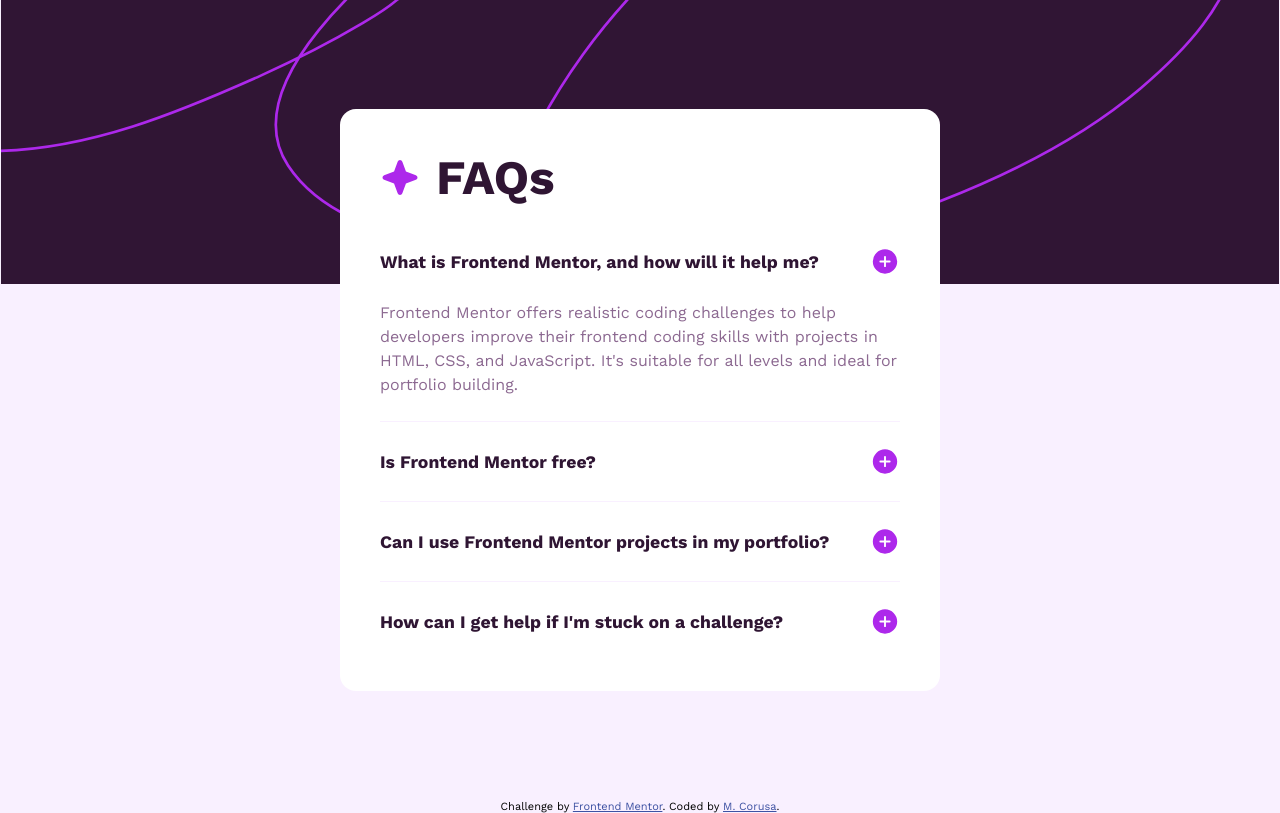
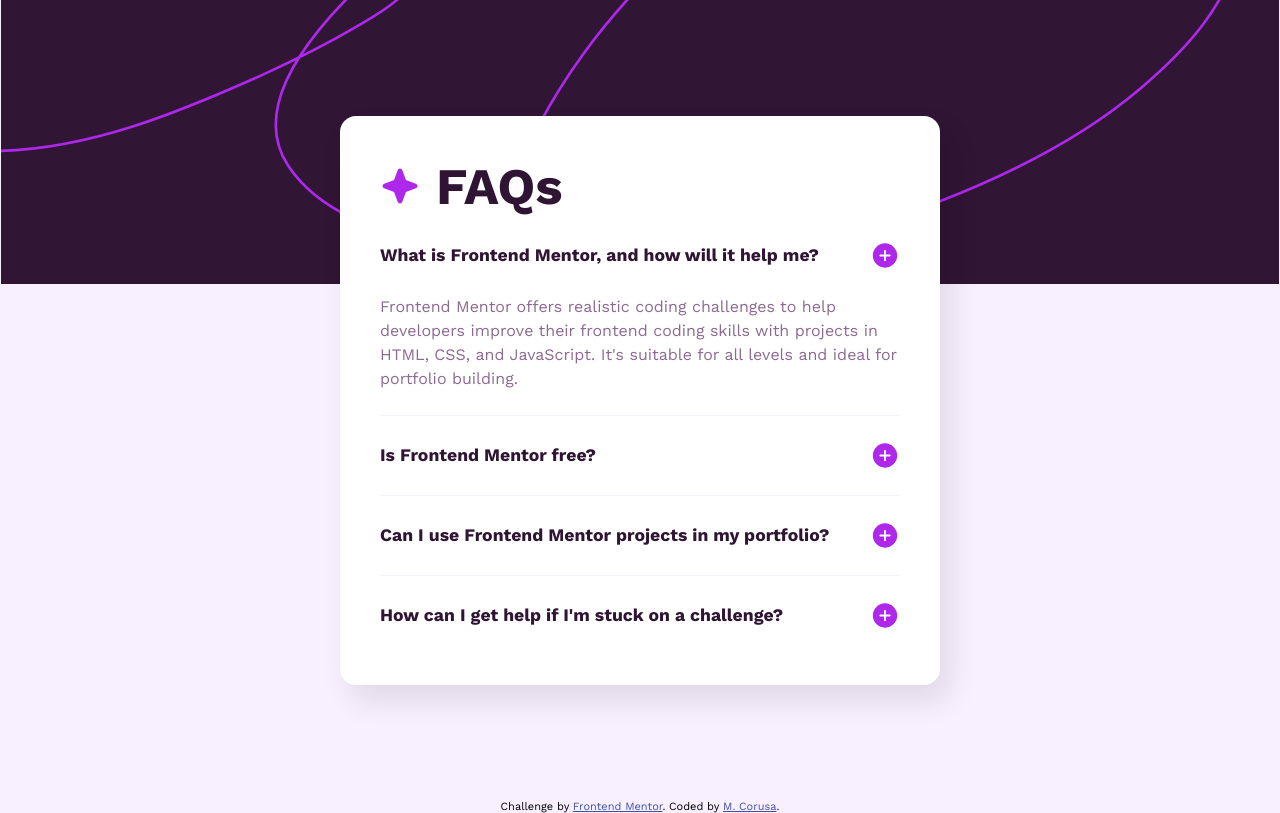
Before and after one commit to mcorusa/faq-accordion-main, a plain HTML site: page index.html in a window 1280 px wide. Drawn offline with nearby package versions, Linux system fonts and the light colour scheme.

Commit message:
box shadow

```diff
--- a/styles.css
+++ b/styles.css
@@ -37,16 +37,17 @@ main {
   padding: 2.5rem;
   padding-bottom: 1.875rem;
   border-radius: 1rem;
+  box-shadow: 10px 16px 30px rgba(0,0,0, .1);
 }
 
 .heading {
   display: flex;
   gap: 1rem;
   color: hsl(292, 42%, 14%);
-  margin-bottom: 1rem;
+  /* margin-bottom: .5rem; */
 }
 h1 {
-  font-size: 3rem;
+  font-size: 3.2rem;
 }
 
 .accordion {
```
